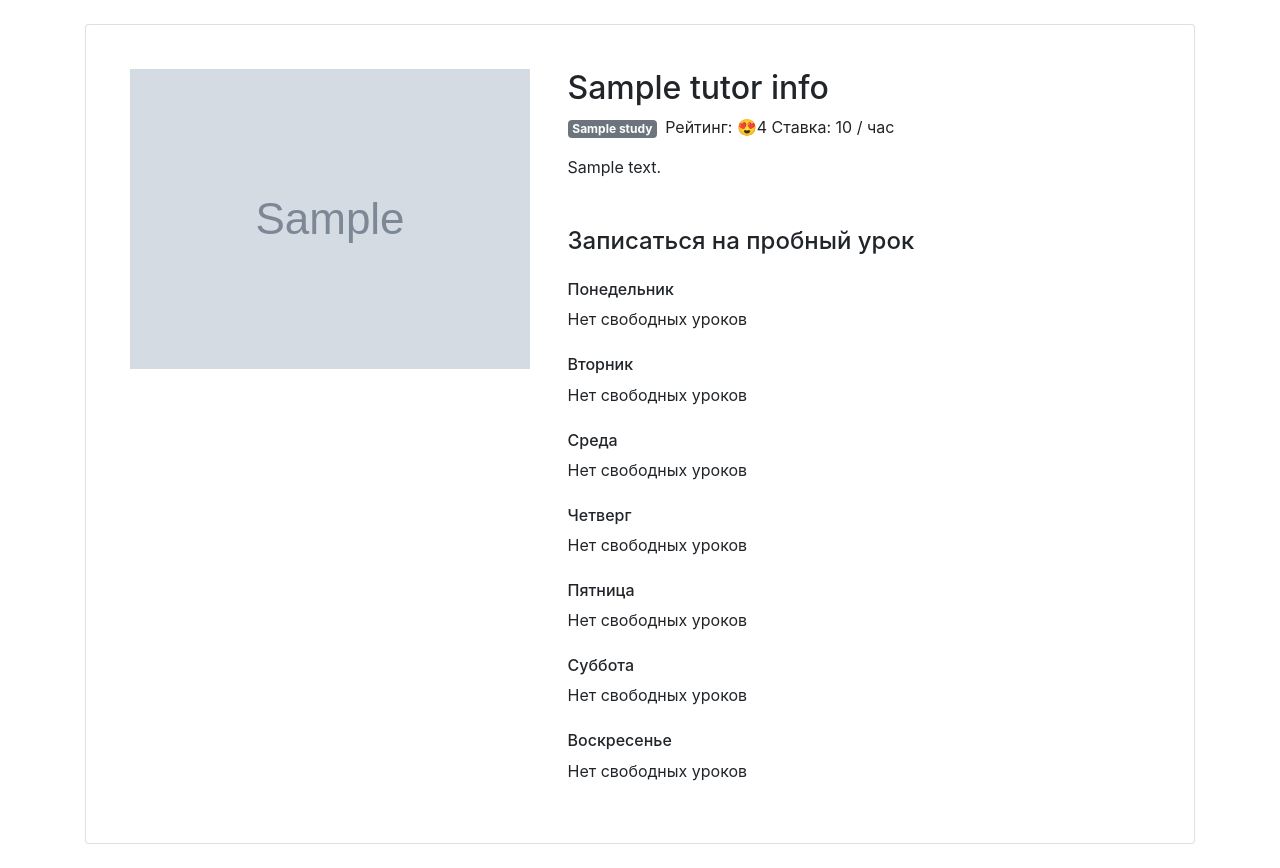
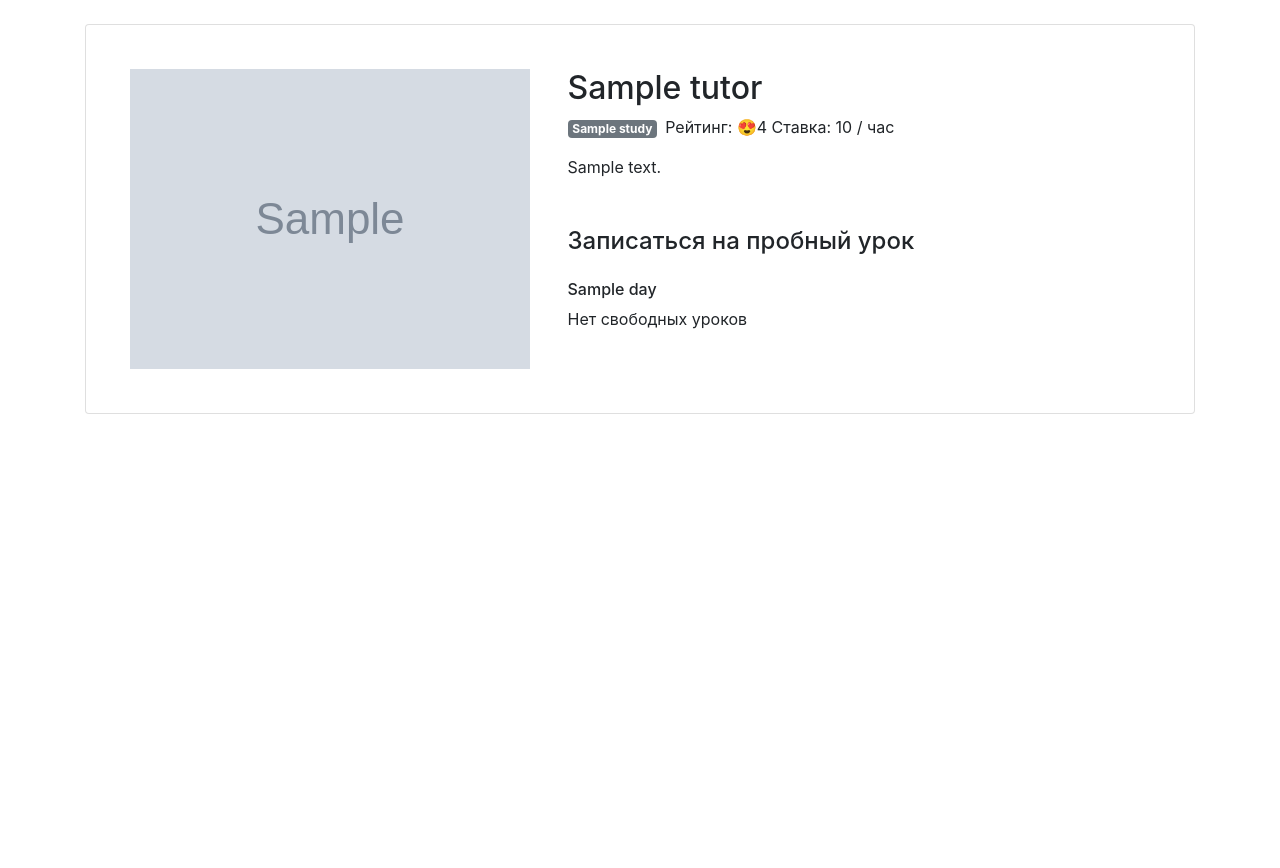
Before and after one commit to levnagornov/English-tutors-website-with-DB, a Flask app: template templates/profile.html in a window 1280 px wide. Shown: the part 72-940 px from the top of the page. After the commit the page ends 486 px from the top, so only its background shows below. Run offline with Flask 2, Linux system fonts and the light colour scheme; data comes from the database, SQL or seed files in the repository; the template is opened without the code that fills it: most values are stand-ins (such as "Sample title", 1, 10 or a date in 2020); grey boxes marked "Sample" are stand-in pictures; some libraries are stand-ins or nearby versions.

Commit message:
fix /profile page

```diff
--- a/app.py
+++ b/app.py
@@ -158,23 +158,14 @@
 def render_tutor_profile(tutor_id):
     """Page with info about a certain tutor."""
 
-    # getting data from DB for HTML template
-    all_tutors = db.session.query(Tutor).all()
-    days_of_week = db.session.query(DaysOfWeek).all()
-
-    # getting tutor info by tutor_id
-    try:
-        tutor_info = [
-            tutor
-            for tutor in all_tutors
-            if tutor.get("id", "No match data") == int(tutor_id)
-        ][0]
-    except IndexError:
+    tutor = db.session.query(Tutor).get(tutor_id)
+    if tutor is None:
         return render_not_found(404)
 
+    days_of_week = db.session.query(DaysOfWeek).order_by(DaysOfWeek.id).all()
+
     return render_template(
-        "profile.html", tutor_info=tutor_info, days_of_week=days_of_week
-    )
+        "profile.html", tutor=tutor, days_of_week=days_of_week)
 
 
 @app.route("/request/")
@@ -366,18 +357,5 @@
     return render_template("error.html", msg=msg), 400
 
 
-def save_request(request, file_name):
-    """Saves user request into file_name"""
-    try:
-        with open(file_name, encoding="utf-8") as f:
-            data = json.load(f)
-    except FileNotFoundError:
-        data = []
-    data.append(request)
-    with open(file_name, "w", encoding="utf-8") as f:
-        json.dump(data, f, ensure_ascii=False, indent=4, separators=(",", ": "))
-
-
-
 if __name__ == "__main__":
     app.run(debug=True)
--- a/templates/profile.html
+++ b/templates/profile.html
@@ -5,31 +5,24 @@
   <div class="card my-4 mx-auto">
     <div class="card-body m-2 m-md-4">
       <article class="row">
-        <div class="col-5"><img src="{{ tutor_info['picture'] }}" class="img-fluid" alt=""></div>
+        <div class="col-5"><img src="{{ tutor.picture }}" class="img-fluid" alt=""></div>
         <div class="col-7">
 
           <section class="teacher=info">
-            <h1 class="h2">{{ tutor_info.name }}</h1>
-            <p><span class="badge badge-secondary mr-2">{{ tutor_info.study }}</span>Рейтинг: 😍{{ tutor_info.rating }} Ставка: {{ tutor_info.price }} / час</p>
-            <p>{{ tutor_info.about }}</p>
+            <h1 class="h2">{{ tutor.name }}</h1>
+            <p><span class="badge badge-secondary mr-2">{{ tutor.study }}</span>Рейтинг: 😍{{ tutor.rating }} Ставка: {{ tutor.price }} / час</p>
+            <p>{{ tutor.about }}</p>
           </section>
 
           <section class="available">
             <h4 class="mb-4 mt-5">Записаться на пробный урок</h4>
-            {% set weekdays = (
-              ('Понедельник', 'mon', 'monday'),
-              ('Вторник', 'tue', 'tuesday'),
-              ('Среда', 'wed', 'wednesday'),
-              ('Четверг', 'thu', 'thursday'),
-              ('Пятница', 'fri', 'friday'),
-              ('Суббота', 'sat', 'saturday'),
-              ('Воскресенье', 'sun', 'sunday')) %}
-            {% for day_rus, day_eng_short, day_eng_long in weekdays %}
-              <h6 class="mt-4">{{ day_rus }}</h6>
-              {% if tutor_info.free[day_eng_short].values()|select|first %}
-                {% for time, is_free in tutor_info.free[day_eng_short].items() %}
-                  {% if is_free %}
-                    <a href="{{ url_for('render_booking', tutor_id=tutor_info.id, class_day=day_eng_long, time=time) }}" class="btn btn-outline-success mr-2 my-2"
+
+            {% for day in days_of_week %}
+              <h6 class="mt-4">{{ day.rus_full_name }}</h6>
+              {% if tutor.free[day.eng_short_name].values()|select|first %}
+                {% for time, tutor_is_free in tutor.free[day.eng_short_name].items() %}
+                  {% if tutor_is_free %}
+                    <a href="{{ url_for('render_booking', tutor_id=tutor.id, class_day=day_eng_long, time=time) }}" class="btn btn-outline-success mr-2 my-2"
                     >{{ time }} свободно</a>
                   {% endif %}
                 {% endfor %}
@@ -37,6 +30,7 @@
                 <p>Нет свободных уроков</p>
               {% endif %}
             {% endfor %}
+
           </section>
 
         </div>
```
